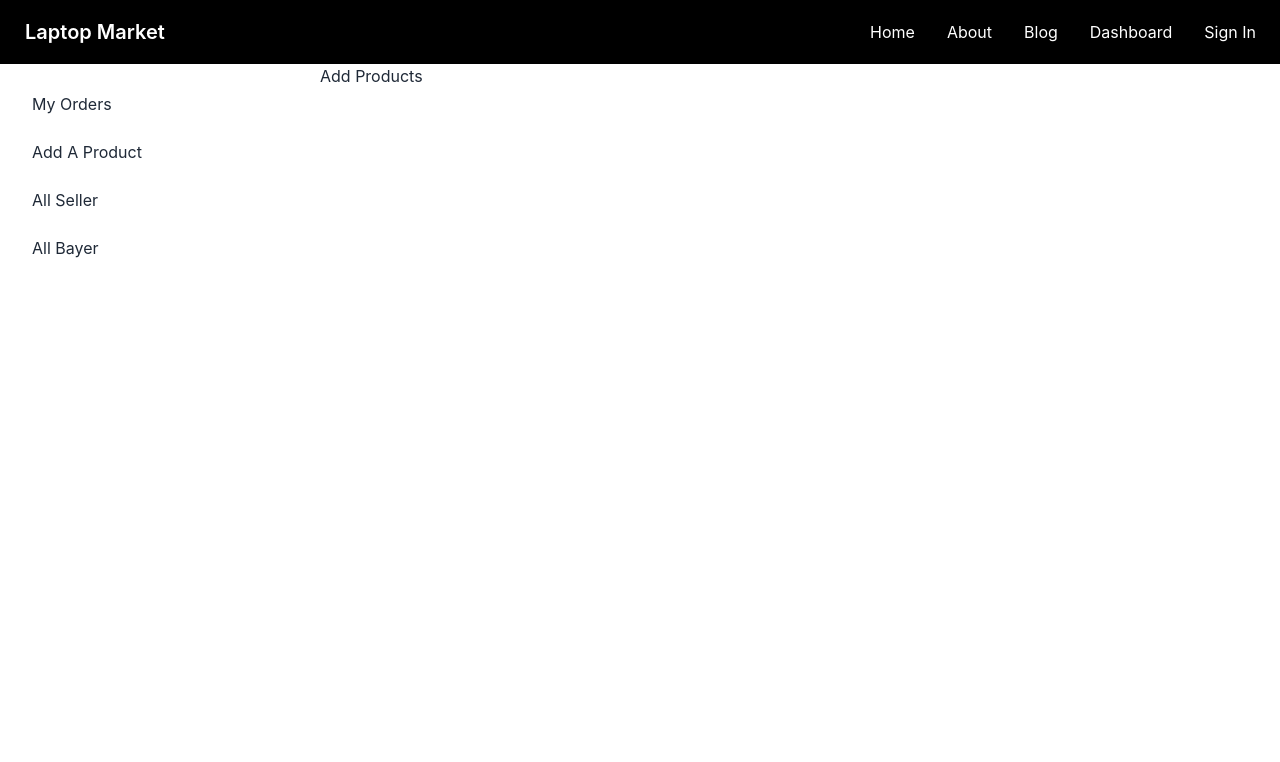
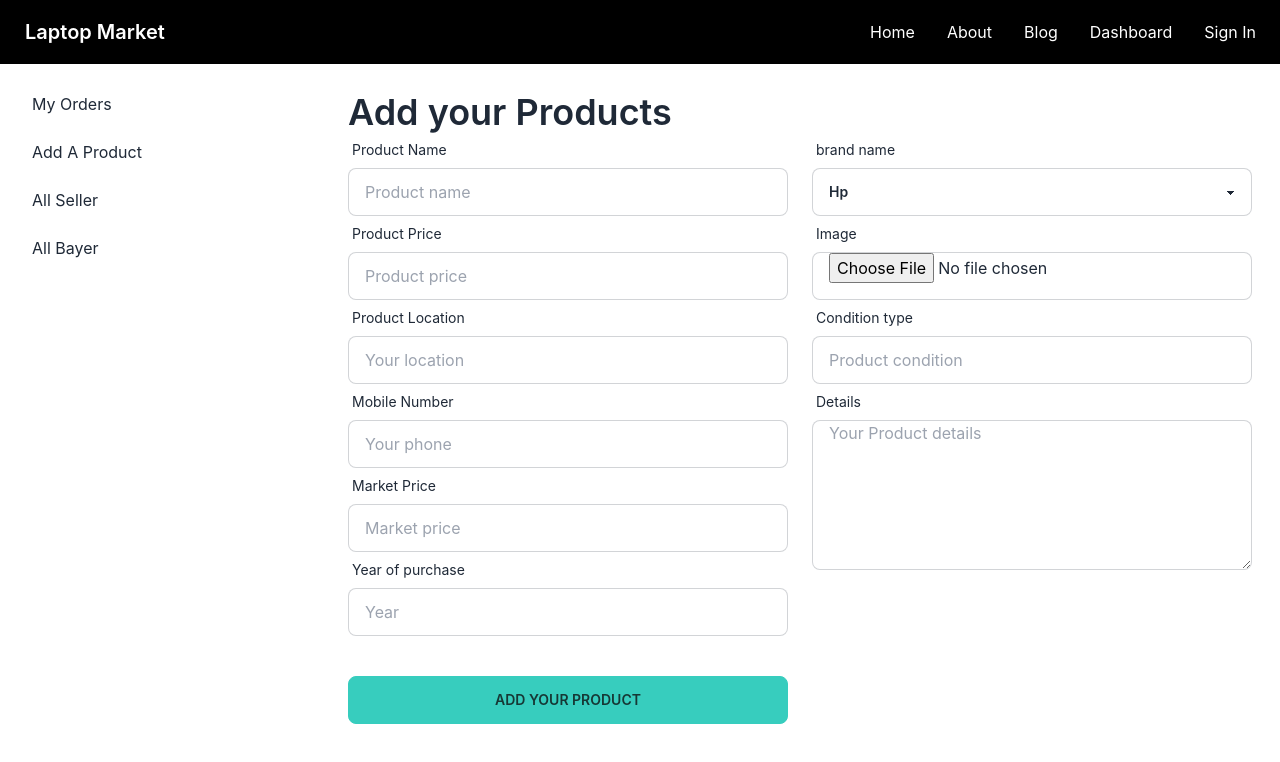
Before and after one commit to sagormahamud007/Laptop_market_client_side, a React (Create React App) app: page /dashboard/addProduct in a window 1280 px wide. Shown: the top 762 px of the page. Built offline with nearby package versions, Linux system fonts and the light colour scheme; no server answers.

Commit message:
user add product section completed

```diff
--- a/package.json
+++ b/package.json
@@ -10,6 +10,7 @@
     "aos": "^2.3.4",
     "daisyui": "^2.41.0",
     "firebase": "^9.14.0",
+    "moment": "^2.29.4",
     "react": "^18.2.0",
     "react-dom": "^18.2.0",
     "react-hook-form": "^7.39.5",
--- a/src/DashboardLayout/Add A product/AddProduct.js
+++ b/src/DashboardLayout/Add A product/AddProduct.js
@@ -1,10 +1,155 @@
-import React from 'react';
+
+import React, { useContext } from 'react';
+import moment from 'moment';
+import { useForm } from 'react-hook-form';
+import { useNavigate } from 'react-router-dom';
+import { AuthContext } from '../../Context/ContextProvider';
+import { toast } from 'react-toastify';
 
 const AddProduct = () => {
+    const { user } = useContext(AuthContext)
+    const { register, handleSubmit, formState: { errors } } = useForm();
+    const navigate = useNavigate()
+    const time = moment().format('111')
+    const imgKey = process.env.REACT_APP_imgKey;
+
+
+    const handleAddProducts = (data) => {
+        const image = data.image[0]
+        const formData = new FormData()
+        formData.append('image', image)
+        const uri = `https://api.imgbb.com/1/upload?key=${imgKey}`
+        fetch(uri, {
+            method: 'POST',
+            body: formData
+        })
+            .then(res => res.json())
+            .then(upload => {
+                if (upload.success) {
+
+                    //stored data from mongoDB
+                    const productData = {
+                        product_name: data.product_name,
+                        product_price: data.product_price,
+                        location: data.location,
+                        mobile: data.mobile,
+                        marketPrice: data.marketPrice,
+                        purchase_year: data.purchase_year,
+                        brand_name: data.brand_name,
+                        image: upload.data.url,
+                        condition: data.condition,
+                        userEmail: user?.email,
+                        time: time,
+                        productDetails: data.productDetails,
+                    }
+                    fetch(`http://localhost:5000/allproducts?email=${user?.email}`, {
+                        method: 'POST',
+                        headers: {
+                            'content-type': 'application/json',
+                            authorization: `bearer ${localStorage.getItem('icmToken')}`
+                        },
+                        body: JSON.stringify(productData)
+                    })
+                        .then(res => res.json())
+                        .then(result => {
+                            console.log(result);
+                            toast.success('product add successfully');
+                            navigate('/dashboard/myProduct')
+                        })
+                }
+            })
+
+
+
+
+    }
+
+
     return (
-        <div>
-            <h1>Add Products</h1>
+        <div className='w-full p-7'>
+            <h2 className="text-4xl font-semibold">Add your Products</h2>
+            <form className='grid md:grid-cols-2 lg:grid-cols-2 gap-6' onSubmit={handleSubmit(handleAddProducts)}>
+
+                <div className='left w-ful'>
+                    <div className="form-control w-full">
+                        <label className="label"> <span className="label-text">Product Name</span></label>
+                        <input type="text" {...register("product_name", {
+                            required: "product_name is Required"
+                        })} className="input input-bordered w-full" placeholder="Product name" />
+                        {errors.product_name && <p className='text-red-500'>{errors.product_name.message}</p>}
+                    </div>
+                    <div className="form-control w-full">
+                        <label className="label"> <span className="label-text">Product Price</span></label>
+                        <input type="text" {...register("product_price", {
+                            required: "product Price is Required"
+                        })} className="input input-bordered w-full" placeholder="Product price" />
+                        {errors.product_price && <p className='text-red-600'>{errors.product_price.message}</p>}
+                    </div>
+                    <div className="form-control w-full">
+                        <label className="label"> <span className="label-text">Product Location</span></label>
+                        <input type="text" {...register("location", {
+                            required: "location is Required"
+                        })} className="input input-bordered w-full" placeholder="Your location" />
+                        {errors.location && <p className='text-red-500'>{errors.location.message}</p>}
+                    </div>
+                    <div className="form-control w-full">
+                        <label className="label"> <span className="label-text">Mobile Number</span></label>
+                        <input type="text" {...register("mobile", {
+                            required: "mobile number is Required"
+                        })} className="input input-bordered w-full" placeholder="Your phone" />
+                        {errors.mobile && <p className='text-red-600'>{errors.mobile.message}</p>}
+                    </div>
+                    <div className="form-control w-full">
+                        <label className="label"> <span className="label-text">Market Price</span></label>
+                        <input type="text" {...register("marketPrice", {
+                            required: "Market Price is Required"
+                        })} className="input input-bordered w-full" placeholder="Market price" />
+                        {errors.productName && <p className='text-red-500'>{errors.productName.message}</p>}
+                    </div>
+
+                    <div className="form-control w-full">
+                        <label className="label"> <span className="label-text">Year of purchase</span></label>
+                        <input type="text" {...register("purchase_year", {
+                            required: "Year purchase is Required"
+                        })} className="input input-bordered w-full" placeholder="Year" />
+                        {errors.purchase_year && <p className='text-red-500'>{errors.purchase_year.message}</p>}
+                    </div>
+                </div>
+                <div className='right'>
+                    <div className="form-control w-full">
+                        <label className="label"> <span className="label-text"> brand name</span></label>
+                        <select name="brand_name" {...register("brand_name", { required: true })} className="select select-bordered w-full">
+                            <option value='Hp'> Hp </option>
+                            <option value='Lenovo'> Lenovo </option>
+                            <option value='Toshiba'> Toshiba </option>
+                        </select>
+                    </div>
+
+                    <div className="form-control w-full">
+                        <label className="label"> <span className="label-text">Image</span></label>
+                        <input type="file" {...register("image", {
+                            required: "Image is Required"
+                        })} className="input input-bordered w-full" placeholder="Product image" />
+                        {errors.image && <p className='text-red-600'>{errors.image.message}</p>}
+                    </div>
+
+                    <div className="form-control w-full">
+                        <label className="label"> <span className="label-text">Condition type</span></label>
+                        <input type="text" {...register("condition", {
+                            required: "Condition type is Required"
+                        })} className="input input-bordered w-full" placeholder="Product condition" />
+                        {errors.condition && <p className='text-red-600'>{errors.condition.message}</p>}
+                    </div>
+                    <div className="form-control w-full">
+                        <label className="label"> <span className="label-text">Details</span></label>
+                        <textarea style={{ height: '150px' }}  {...register("productDetails", { required: "productDetails Required" })} placeholder='Your Product details' rows="10" className='input input-bordered w-full'></textarea>
+                        {errors.productDetails && <p className='text-red-600'>{errors.productDetails.message}</p>}
+                    </div>
+                </div>
+                <input className='btn btn-accent w-full mt-4' value="Add Your Product" type="submit" />
+            </form>
         </div>
+
     );
 };
 
--- /dev/null
+++ b/src/DashboardLayout/myProduct/MyProduct.js
@@ -0,0 +1,11 @@
+import React from 'react';
+
+const MyProduct = () => {
+    return (
+        <div>
+            this is
+        </div>
+    );
+};
+
+export default MyProduct;
--- a/src/Routes/Routes/Routes.js
+++ b/src/Routes/Routes/Routes.js
@@ -4,6 +4,7 @@ import AllSellers from "../../DashboardLayout/All Sellers,/AllSellers";
 import AllBayer from "../../DashboardLayout/allByer/AllBayer";
 import DashbordLayout from "../../DashboardLayout/DashbordLayout";
 import MyOrders from "../../DashboardLayout/My orders/MyOrders";
+import MyProduct from "../../DashboardLayout/myProduct/MyProduct";
 import Main from "../../Layout/Main";
 import ErrorPage from "../../Pages/404Page/ErrorPage";
 import AllProducts from "../../Pages/AllProducts/AllProducts";
@@ -57,6 +58,10 @@ export const router = createBrowserRouter([
                 element: <ErrorPage></ErrorPage>
             },
             {
+                path: '/dashboard/myProduct',
+                element: <MyProduct></MyProduct>
+            },
+            {
                 path: '/dashboard/addProduct',
                 element: <AddProduct></AddProduct>
             },
```
Also changed, not shown: 1 other file (tests, documents, lock files or other folders).
